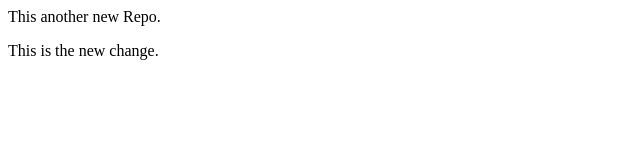
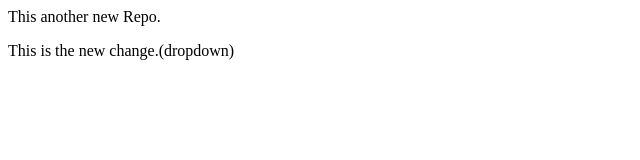
Before and after one commit to Shruti83100/LocalRepo, a plain HTML site: page index.html in a window 1280 px wide. Shown: the full height of the page, 0-640 px from the left. Drawn offline with Linux system fonts and the light colour scheme.

Commit message:
add dropdown

```diff
--- a/index.html
+++ b/index.html
@@ -1,2 +1,2 @@
 <p>This another new Repo.</p>
-<p> This is the new change.</p>
+<p> This is the new change.(dropdown)</p>
```
